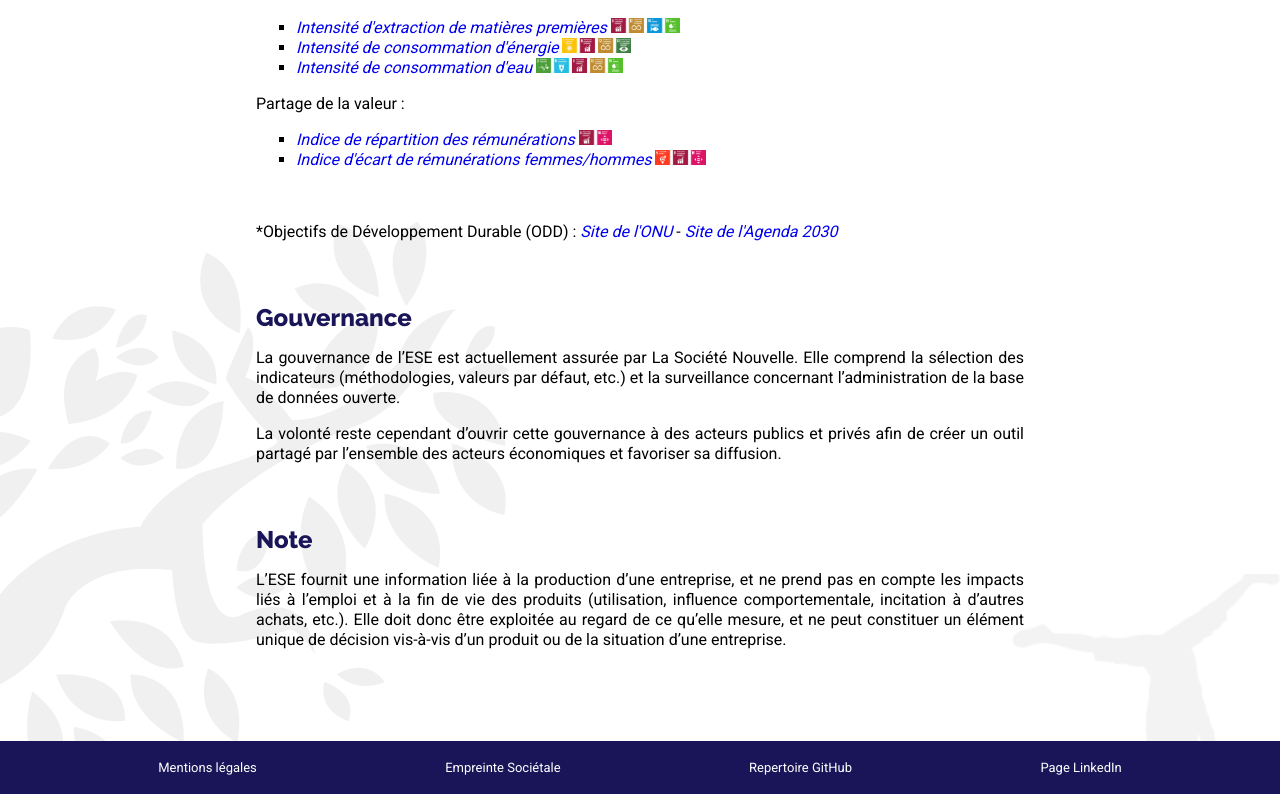
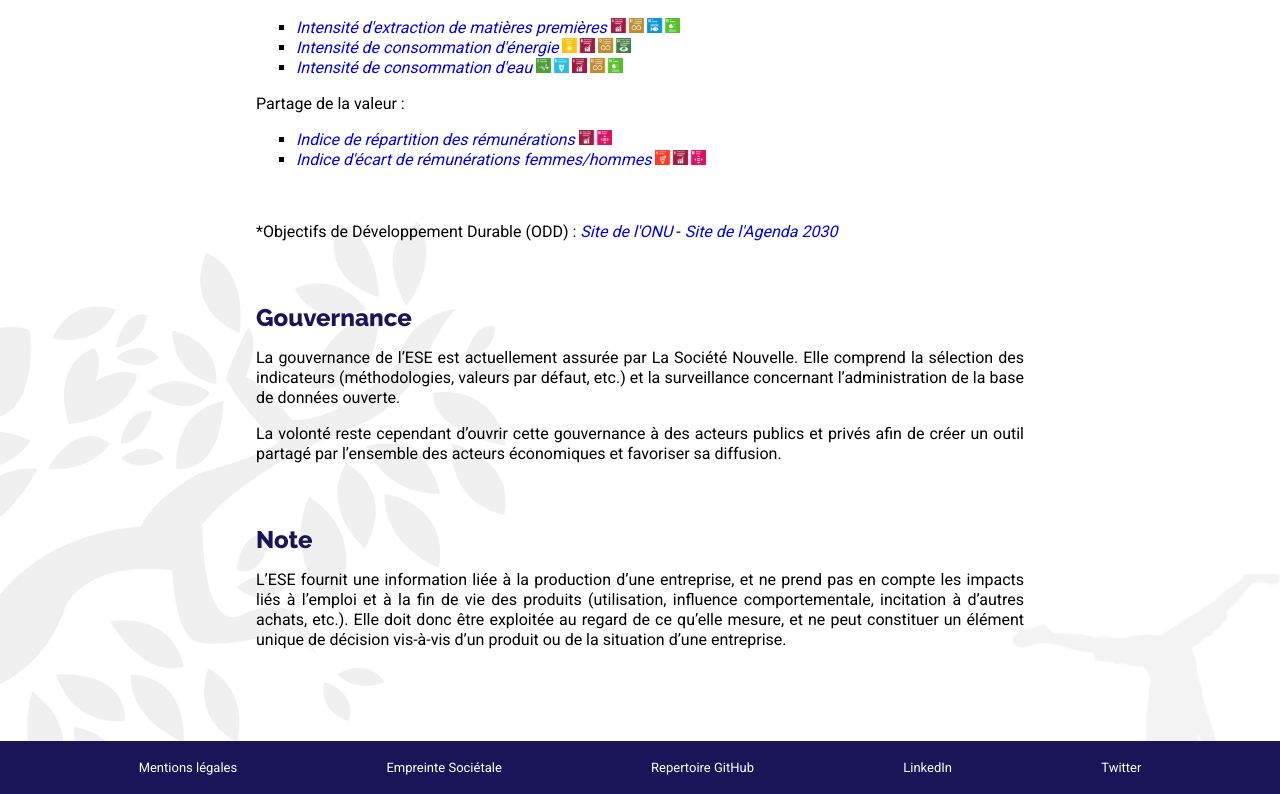
Before and after one commit to La-Societe-Nouvelle/LaSocieteNouvelle-Website, a Next.js app: page /empreinte-societale in a window 1280 px wide. Shown: the part 1678-2472 px from the top of the page. Built offline with nearby package versions, Linux system fonts and the light colour scheme.

Commit message:
Ajout du lien twitter

```diff
--- a/src/components/footer.js
+++ b/src/components/footer.js
@@ -9,8 +9,9 @@ export default class Footer extends React.Component {
         <div id="links">
             <a className="link-footer" href="/mentions-legales">Mentions légales</a>
             <a className="link-footer" href="/company-data?siren=889182770">Empreinte Sociétale</a>
-            <a className="link-footer" href="https://github.com/SylvainH-LSN/LaSocieteNouvelle-Website" target="_blanck">Repertoire GitHub</a>
-            <a className="link-footer" href="https://www.linkedin.com/company/la-societe-nouvelle/" target="_blanck">Page LinkedIn</a>
+            <a className="link-footer" href="https://github.com/SylvainH-LSN/LaSocieteNouvelle-Website" target="_blank">Repertoire GitHub</a>
+            <a className="link-footer" href="https://www.linkedin.com/company/la-societe-nouvelle/" target="_blank">LinkedIn</a>
+            <a className="link-footer" href="https://twitter.com/SHumiliere" target="_blank">Twitter</a>
             {/*<a className="link-footer" href="/contact">Contact</a>*/}
         </div>
 
```
